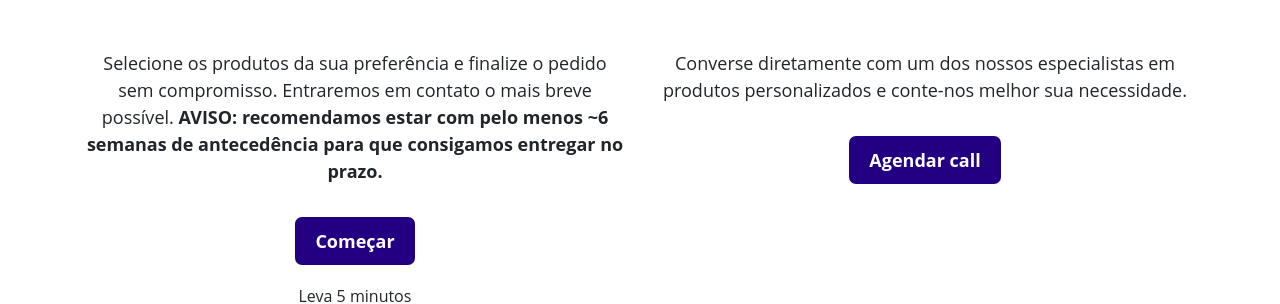
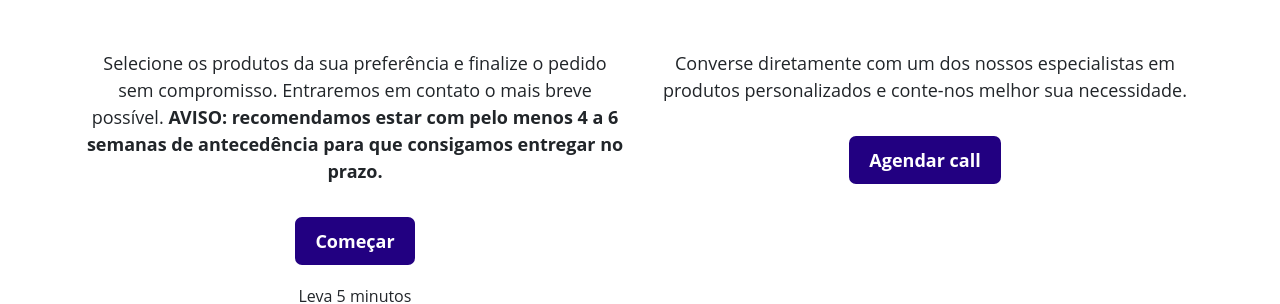
Before and after one commit to lobby-tech/lobby.tech, a Jekyll site: the page built from monte-seu-kit.html, in a window 1280 px wide and 900 px high. Shown: the part 288-592 px from the top of the window. Built offline with Jekyll 4.4.1, drawn with Linux system fonts in a browser that asks for light colours; a script that is not in the unit is left out.

Commit message:
Changed meeting call link

```diff
--- a/monte-seu-kit.html
+++ b/monte-seu-kit.html
@@ -12,7 +12,7 @@
         <br>
         <p>
           Selecione os produtos da sua preferência e finalize o pedido sem compromisso. Entraremos em contato o mais breve possível.
-          <b>AVISO: recomendamos estar com pelo menos ~6 semanas de antecedência para que consigamos entregar no prazo.</b>
+          <b>AVISO: recomendamos estar com pelo menos 4 a 6 semanas de antecedência para que consigamos entregar no prazo.</b>
         </p>
         <br>
         <p>
@@ -33,7 +33,7 @@
         </p>
         <br>
         <p>
-          <a href="https://calendly.com/caroline-460/30min" class="btn">Agendar call</a>
+          <a href="https://meetings.hubspot.com/lobbytech1/captura-de-lead" class="btn">Agendar call</a>
         </p>
       </section>
     </div>
```
